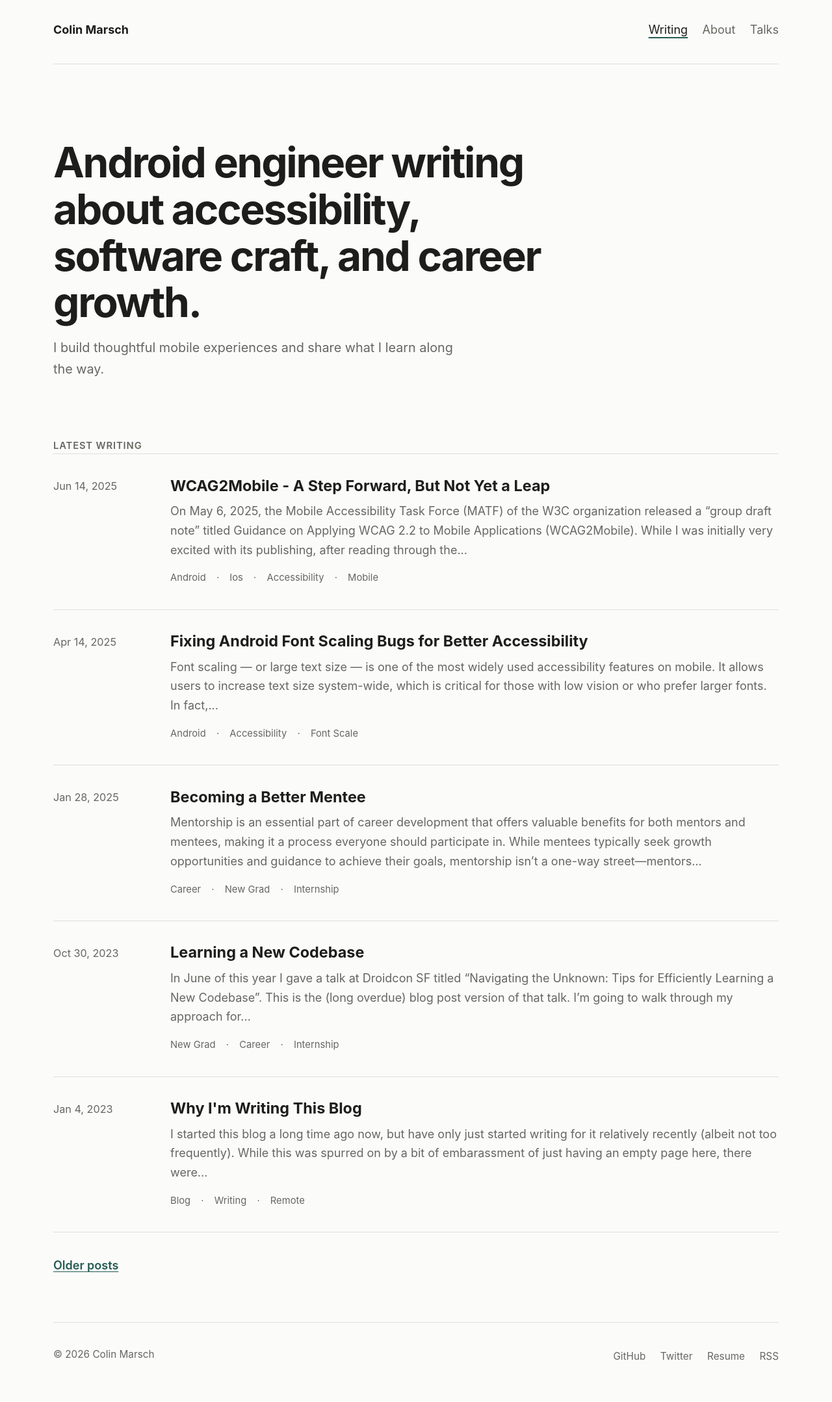
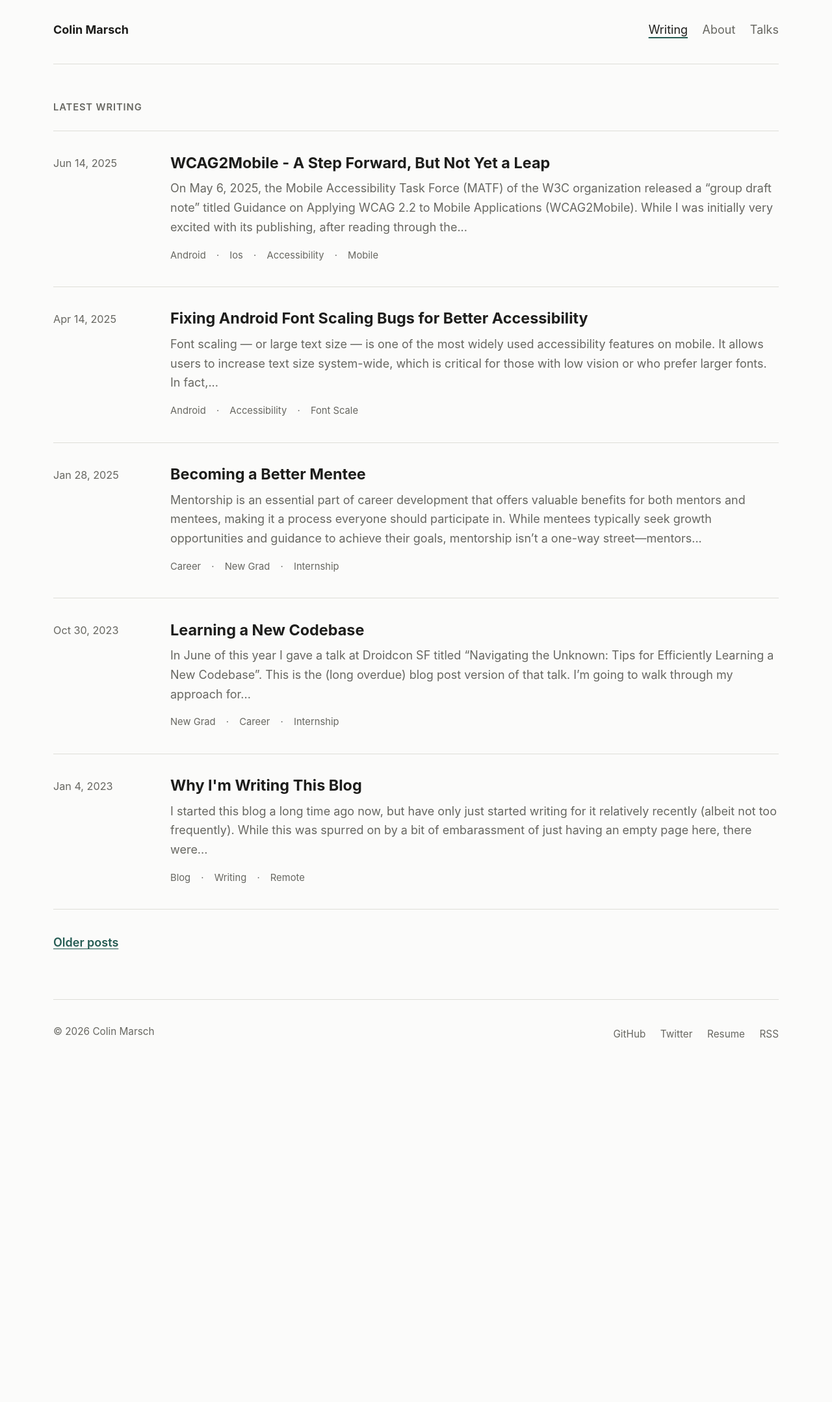
Before and after one commit to colinmarsch/colinmarsch.github.io, a Jekyll site: the page built from index.html, in a window 1280 px wide. Shown: the whole page at 65% size. Built offline with Jekyll 4.4.1, drawn with Linux system fonts in a browser that asks for light colours; the list of posts is cut into pages by our own code; after the commit the page ends 1662 px from its top, so only the background shows below that.

Commit message:
Simplify homepage with post summaries layout

```diff
--- a/index.html
+++ b/index.html
@@ -3,18 +3,8 @@ layout: default
 title: Home
 ---
 
-<section class="intro" aria-labelledby="intro-title">
-  <h1 id="intro-title">
-    Android engineer writing about accessibility, software craft, and career
-    growth.
-  </h1>
-  <p>
-    I build thoughtful mobile experiences and share what I learn along the way.
-  </p>
-</section>
-
 <section class="posts" aria-labelledby="writing-title">
-  <h2 class="section-title" id="writing-title">Latest writing</h2>
+  <h1 class="section-title" id="writing-title">Latest writing</h1>
 
   {% for post in paginator.posts %}
   <article class="post-summary">
@@ -22,7 +12,7 @@ title: Home
       >{{ post.date | date: '%b %-d, %Y' }}</time
     >
     <div>
-      <h3><a href="{{ site.url }}{{ post.url }}">{{ post.title }}</a></h3>
+      <h2><a href="{{ site.url }}{{ post.url }}">{{ post.title }}</a></h2>
       <p class="post-excerpt">{{ post.excerpt | strip_html | truncatewords: 42 }}</p>
       {% if post.tags.size > 0 %}
       <ul class="tag-list" aria-label="Topics">
--- a/public/css/site.css
+++ b/public/css/site.css
@@ -141,25 +141,12 @@ main {
   min-height: 60vh;
 }
 
-.intro {
-  max-width: 47rem;
-  padding: clamp(3.5rem, 9vw, 7rem) 0 clamp(3rem, 7vw, 5rem);
+.posts {
+  padding-top: 3rem;
 }
 
-.intro h1 {
-  max-width: 43rem;
-  margin: 0 0 1rem;
-  font-size: clamp(2rem, 5vw, 3.6rem);
-  font-weight: 650;
-  line-height: 1.12;
-  letter-spacing: -0.035em;
-}
-
-.intro p {
-  max-width: 35rem;
-  margin: 0;
-  color: var(--muted);
-  font-size: 1.1rem;
+.posts > .section-title {
+  margin-bottom: 1.333333rem;
 }
 
 .section-title,
@@ -187,20 +174,20 @@ main {
   white-space: nowrap;
 }
 
-.post-summary h3,
+.post-summary h2,
 .related-posts h3 {
   margin: -0.2rem 0 0.5rem;
   font-size: 1.3rem;
   line-height: 1.35;
 }
 
-.post-summary h3 a,
+.post-summary h2 a,
 .related-posts h3 a {
   color: var(--foreground);
   text-decoration: none;
 }
 
-.post-summary h3 a:hover,
+.post-summary h2 a:hover,
 .related-posts h3 a:hover {
   color: var(--accent);
 }
@@ -423,8 +410,8 @@ td {
     gap: 0.5rem;
   }
 
-  .intro {
-    padding: 3.5rem 0 3rem;
+  .posts {
+    padding-top: 2.352941rem;
   }
 
   .post-summary {
@@ -433,7 +420,7 @@ td {
     padding: 1.6rem 0;
   }
 
-  .post-summary h3 {
+  .post-summary h2 {
     margin-top: 0;
   }
 
```
